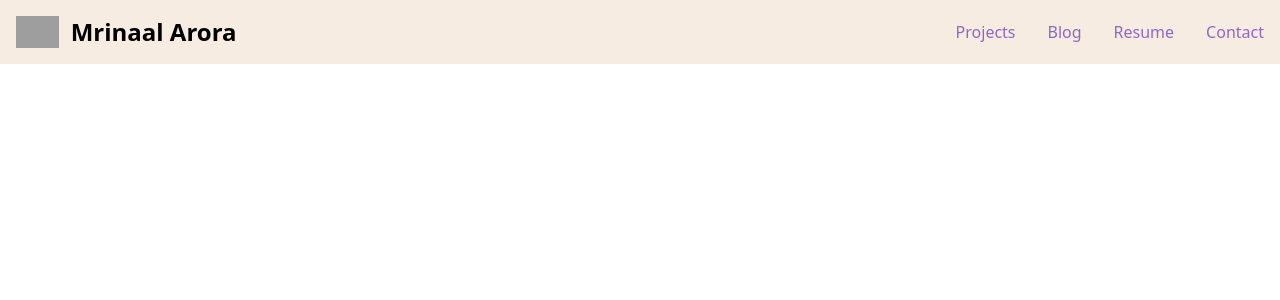
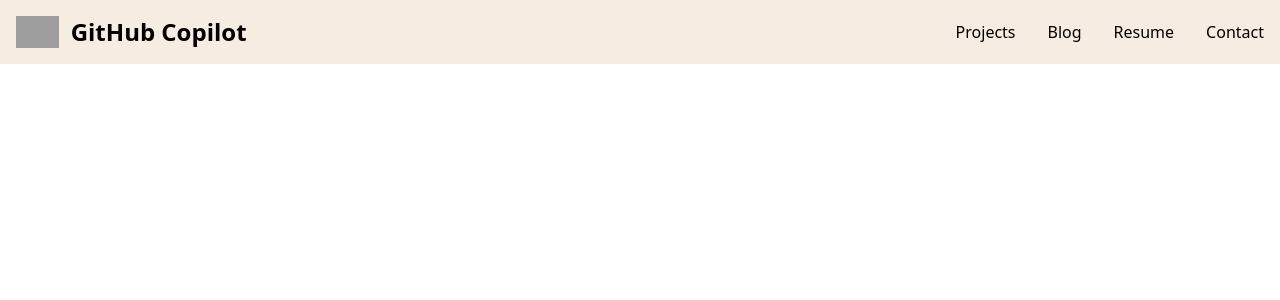
Before and after one commit to aroramrinaal/my-portfolio, a Next.js app: page / in a window 1280 px wide. Shown: the top 300 px of the page. Built offline with nearby package versions, Linux system fonts and the light colour scheme; grey boxes are pictures that could not be loaded.

Commit message:
refactor: Update Navbar link text and styles

```diff
--- a/src/components/Navbar.tsx
+++ b/src/components/Navbar.tsx
@@ -8,7 +8,7 @@ const Navbar: React.FC = () => {
                 <Link href="/">
                     <a className="flex items-center space-x-3 rtl:space-x-reverse">
                         <img src="https://flowbite.com/docs/images/logo.svg" className="h-8" alt="MyLogo" />
-                        <span className="self-center text-2xl font-semibold whitespace-nowrap dark:text-white">Mrinaal Arora</span>
+                        <span className="self-center text-2xl font-semibold whitespace-nowrap dark:text-white">GitHub Copilot</span>
                     </a>
                 </Link>
                 <button data-collapse-toggle="navbar-solid-bg" type="button" className="inline-flex items-center p-2 w-10 h-10 justify-center text-sm text-gray-500 rounded-lg md:hidden hover:bg-gray-100 focus:outline-none focus:ring-2 focus:ring-gray-200 dark:text-gray-400 dark:hover:bg-gray-700 dark:focus:ring-gray-600" aria-controls="navbar-solid-bg" aria-expanded="false">
@@ -21,20 +21,20 @@ const Navbar: React.FC = () => {
                     <ul className="flex flex-col font-medium mt-4 rounded-lg bg-gray-50 md:space-x-8 rtl:space-x-reverse md:flex-row md:mt-0 md:border-0 md:bg-transparent dark:bg-gray-800 md:dark:bg-transparent dark:border-gray-700">
                         <li>
                             <Link href="/projects">
-                                <a className="block py-2 px-3 md:p-0 text-amethyst rounded md:bg-transparent dark:text-amethyst">Projects</a>
+                                <a className="block py-2 px-3 md:p-0 text-black rounded md:bg-transparent dark:text-black">Projects</a>
                             </Link>
                         </li>
                         <li>
                             <Link href="/blog">
-                                <a className="block py-2 px-3 md:p-0 text-amethyst rounded md:hover:bg-transparent md:border-0 dark:text-amethyst">Blog</a>
+                                <a className="block py-2 px-3 md:p-0 text-black rounded md:hover:bg-transparent md:border-0 dark:text-black">Blog</a>
                             </Link>
                         </li>
                         <li>
-                            <a href="https://drive.google.com/file/d/1yjz-xb2dyYpmFSMmRzpuR92McE6jnYcJ/view?usp=sharing" target="_blank" rel="noopener noreferrer" className="block py-2 px-3 md:p-0 text-amethyst rounded md:hover:bg-transparent md:border-0 dark:text-amethyst">Resume</a>
+                            <a href="https://drive.google.com/file/d/1yjz-xb2dyYpmFSMmRzpuR92McE6jnYcJ/view?usp=sharing" target="_blank" rel="noopener noreferrer" className="block py-2 px-3 md:p-0 text-black rounded md:hover:bg-transparent md:border-0 dark:text-black">Resume</a>
                         </li>
                         <li>
                             <Link href="/contact">
-                                <a className="block py-2 px-3 md:p-0 text-amethyst rounded md:hover:bg-transparent md:border-0 dark:text-amethyst">Contact</a>
+                                <a className="block py-2 px-3 md:p-0 text-black rounded md:hover:bg-transparent md:border-0 dark:text-black">Contact</a>
                             </Link>
                         </li>
                     </ul>
```
